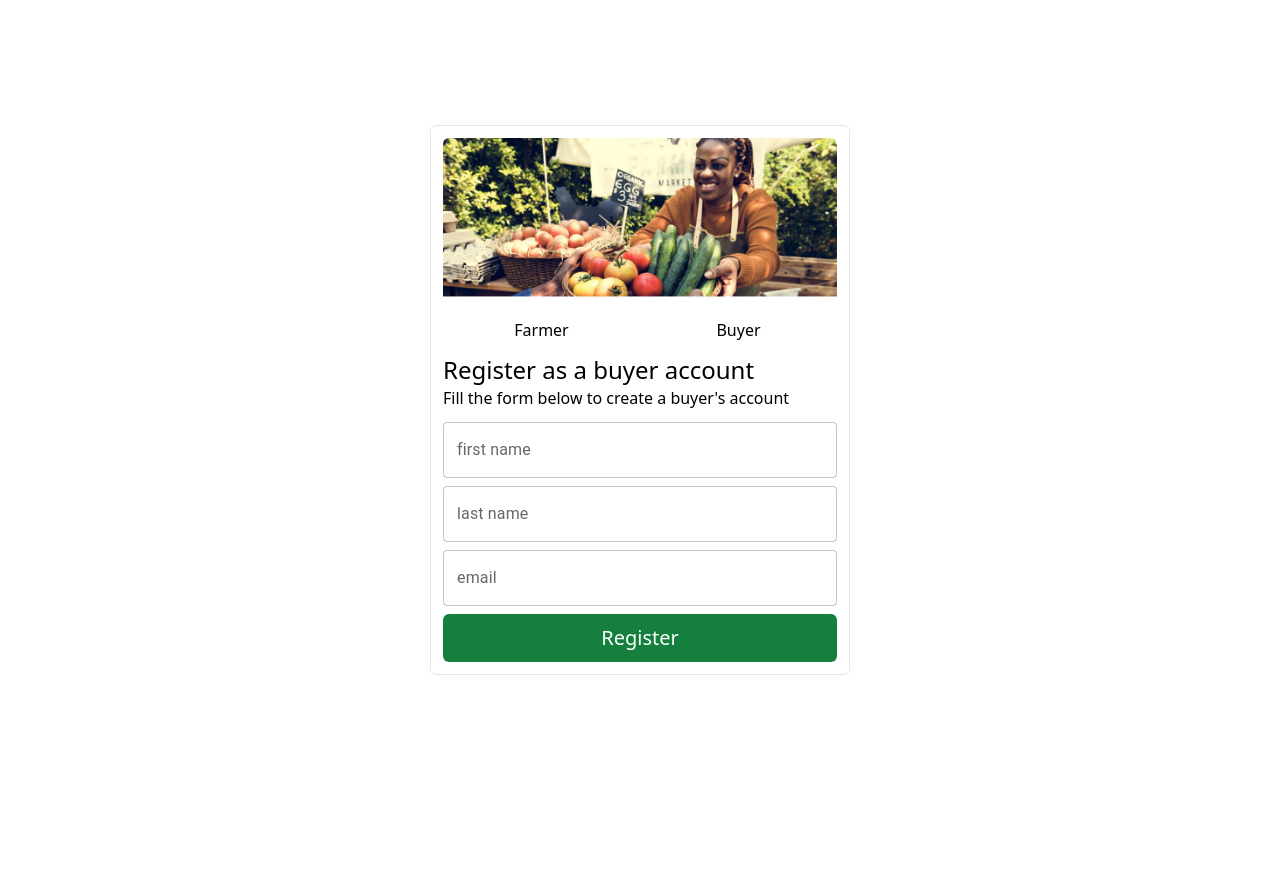
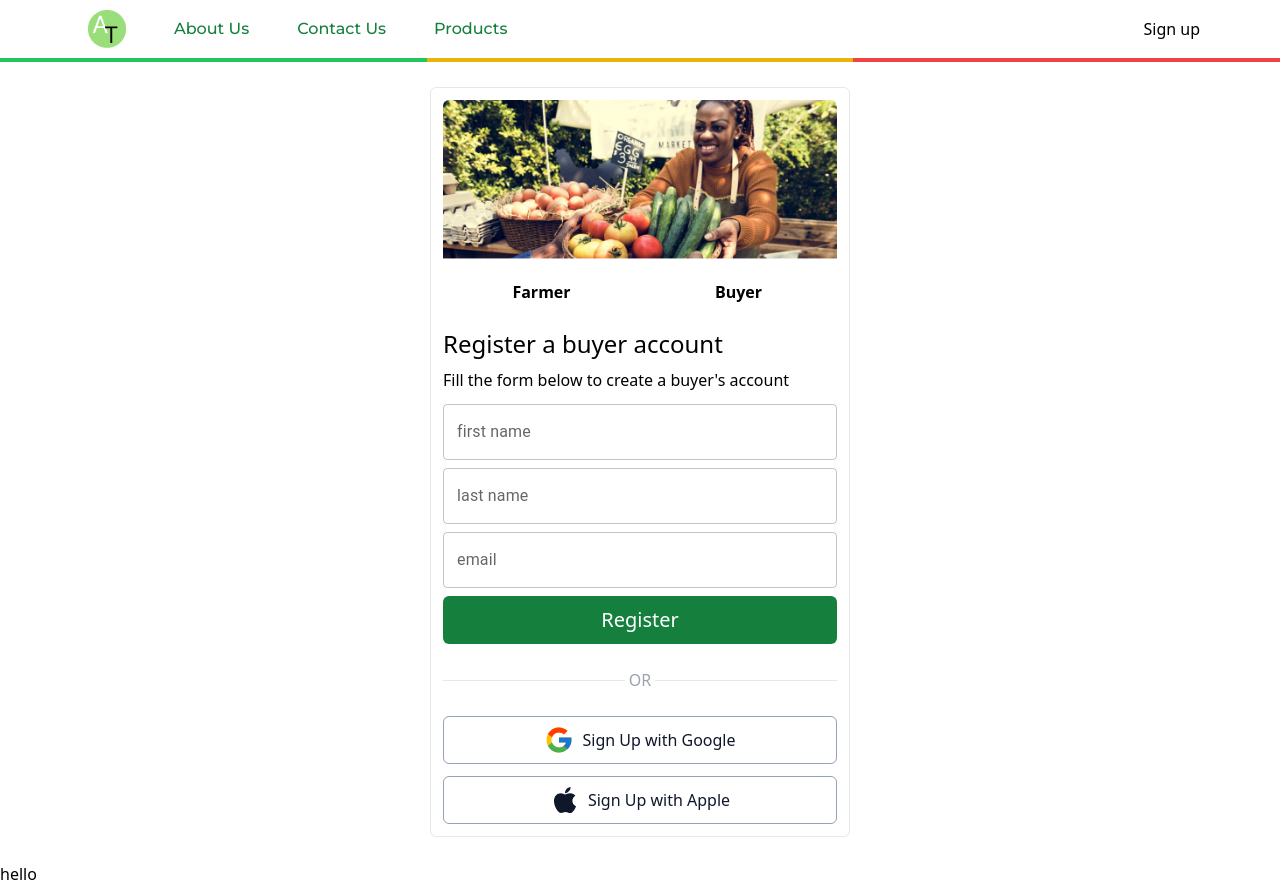
Before and after one commit to chrysogonus101/agrotrade, a Next.js app: page /auth/signup in a window 1280 px wide. Before the commit the page ends 800 px from the top, so only its background shows below. Built offline with nearby package versions, Linux system fonts and the light colour scheme.

Commit message:
narbar and footer

```diff
--- /dev/null
+++ b/components/footer.js
@@ -0,0 +1,11 @@
+import Link from "next/Link";
+import Image from "next/image";
+
+
+export default function Footer () {
+  return (
+    <footer>
+      <p>hello</p>
+    </footer>
+  )
+}
--- /dev/null
+++ b/components/layout.js
@@ -0,0 +1,13 @@
+
+import NavBar from "./navbar";
+import Footer from "./footer";
+
+export default function Layouts({children}) {
+  return (
+    <>
+    <NavBar/>
+    {children}
+    <Footer/>
+    </>
+  )
+}
--- /dev/null
+++ b/components/navbar.js
@@ -0,0 +1,43 @@
+import Link from "next/link";
+import Image from "next/image";
+import {Montserrat} from 'next/font/google';
+
+const montserrat_500 = Montserrat({
+  subsets: ["latin"],
+  weight: "500"
+})
+
+
+export default function NavBar () {
+  return (
+
+    <div>
+    <nav className="h-[58px] flex items-center px-20 ">
+      {/* desktop nav */}
+          <div className="w-full flex flex-row justify-between items-center">
+                <ul className="flex flex-row items-center sm:pl-2 gap-12">
+                    <li><Image width={38} height={38} src='/AGROTRADE.png' alt="logo"/></li>
+                    <li className={`${montserrat_500.className}
+                    text-green-700 hover:text-yellow-700 hidden`}><Link href="/">Home</Link></li>
+                    <li className={`${montserrat_500.className}
+                    text-green-700 hover:text-yellow-700`}><Link href="/about-us">About Us</Link></li>
+                    <li className={`${montserrat_500.className}
+                    text-green-700 hover:text-yellow-700`}><Link href="/contact-us">Contact Us</Link></li>
+                    <li className={`${montserrat_500.className}
+                    text-green-700 hover:text-yellow-700`}><Link href="/products">Products</Link></li>
+                </ul>
+
+            <Link href='/auth/signup'>Sign up</Link>
+          </div>
+
+
+    </nav>
+
+    <div className="grid grid-cols-3">
+              <div className="h-[4px] bg-green-500"></div>
+              <div className="h-[4px] bg-yellow-500"></div>
+              <div className="h-[4px] bg-red-500"></div>
+            </div>
+    </div>
+  )
+}
--- a/pages/_app.js
+++ b/pages/_app.js
@@ -1,5 +1,11 @@
-import '@/styles/globals.css'
+import '@/styles/globals.css';
+import Layouts from '@/components/layout';
 
 export default function App({ Component, pageProps }) {
-  return <Component {...pageProps} />
+  return (
+    <Layouts>
+      <Component {...pageProps} />
+
+    </Layouts>
+  )
 }
--- a/pages/auth/signup.js
+++ b/pages/auth/signup.js
@@ -1,28 +1,32 @@
+import { useState } from "react";
 import Head from "next/head";
 import Image from "next/image";
 import { TextField, } from "@mui/material";
+import { FcGoogle} from "react-icons/fc"
+import { FaApple } from "react-icons/fa"
 
 export default function Signup () {
+  const [tab,setTab] = useState('buyer')
   return (
     <>
     <Head>
      <title>Signup | AgroTrade</title>
     </Head>
 
-    <main className="h-screen flex justify-center items-center py-20">
+    <main className="h-screen flex justify-center items-center py-20 px-3 md:px-0">
       <div className="w-full md:w-[420px] flex flex-col gap-3 border border-grey-300 rounded-md p-3">
         <Image className="rounded-t-md" width={400}
         height={200} src='/farm-trade.jpg' alt='farm trade'/>
 
-        <div className="flex flex-col gap-3">
+        <div className="flex flex-col gap-5 md:gap-3">
           <ul className="grid grid-cols-2">
-            <li className="text-center">Farmer</li>
-            <li  className="text-center">Buyer</li>
+            <li className={`text-center font-bold pb-3 cursor-pointer ${tab == 'Farmer' ? styles.tabColor : null}`} onClick={() => setTab('Farmer')}>Farmer</li>
+            <li  className={`text-center font-bold pb-3 cursor-pointer ${tab == 'Buyer' ? styles.tabColor : null}`} onClick={() => setTab('Buyer')}>Buyer</li>
           </ul>
 
-          <div>
-            <h2 className="text-2xl">Register as a buyer account</h2>
-            <p className=" text-xstext-green-600">Fill the form below to create a buyer's account</p>
+          <div className="flex flex-col gap-2">
+            <h2 className="text-2xl">{`Register a ${tab} account`}</h2>
+            <p className=" text-xstext-green-600">{`Fill the form below to create a ${tab}'s account`}</p>
           </div>
 
           <form >
@@ -38,13 +42,37 @@
             <TextField className="w-full" type="email" variant="outlined" label="email"/>
             </div>
 
+            {tab == 'Farmer'
+              ? <div className="mb-2">
+                 <TextField className="w-full" variant="outlined" label="Company name"/>
+              </div>
+              : null}
+
 
 
             <button className="h-[48px] w-full flex justify-center items-center bg-green-700 text-white text-xl rounded-md">Register</button>
           </form>
+
+          {/* OR seperator */}
+          <div className="separator"> <span className='text-gray-400 my-3'>OR</span> </div>
+
+          {/* Social signup */}
+
+          <div className="flex flex-col gap-3">
+            <button className="h-[48px] flex justify-center items-center border border-slate-400 rounded-md text-slate-900">
+             <FcGoogle className="text-3xl mr-2"/> Sign Up with Google</button>
+
+             <button className="h-[48px] flex justify-center items-center border border-slate-400 rounded-md text-slate-900">
+             <FaApple className="text-3xl mr-2"/> Sign Up with Apple</button>
+          </div>
+
         </div>
       </div>
     </main>
     </>
   )
 }
+
+const styles = {
+  tabColor: 'border-b-4 border-green-600 cursor-pointer '
+}
--- a/pages/index.js
+++ b/pages/index.js
@@ -17,9 +17,11 @@
   <Head>
     <title>Agro Trade</title>
   </Head>
-  <main className="bg-home w-full h-screen lg:h-[] flex flex-col justify-end ">
+  <main className="bg-home w-full h-screen flex flex-col justify-end md:grid md:grid-cols-2 ">
     {/* bottom content */}
-    <div className="flex flex-col gap-6 h-[40%] bg-gradient-to-b from-green-600/90 to-green-900 p-3 pb-12">
+    <div className="bg-home w-full h-screen"></div>
+
+    <div className="md:h-screen flex flex-col justify-end gap-6 h-[40%] bg-gradient-to-b from-green-600/90 to-green-900 p-3 pb-12">
 
 
        <div className={styles.block}>
--- a/styles/globals.css
+++ b/styles/globals.css
@@ -12,15 +12,26 @@
   background: linear-gradient(#84cc16, #16653);
 }
 
-@media only screen and (min-width: 1024px) {
-  .bg-home {
-    background: url('/home.jpg');
-    background-position: center;
-    background-size: cover;
-    background-repeat: no-repeat;
-  }
 
+/* OR seperator for signup --- begin */
+.separator {
+  display: flex;
+  align-items: center;
+  text-align: center;
+}
 
+.separator::before,
+.separator::after {
+  content: '';
+  flex: 1;
+  border-bottom: 1px solid #e5e7eb;
+}
 
+.separator:not(:empty)::before {
+  margin-right: .25em;
+}
 
+.separator:not(:empty)::after {
+  margin-left: .25em;
 }
+/* OR seperator for signup --- end*/
```
Also changed, not shown: public/AGROTRADE.png (added).
